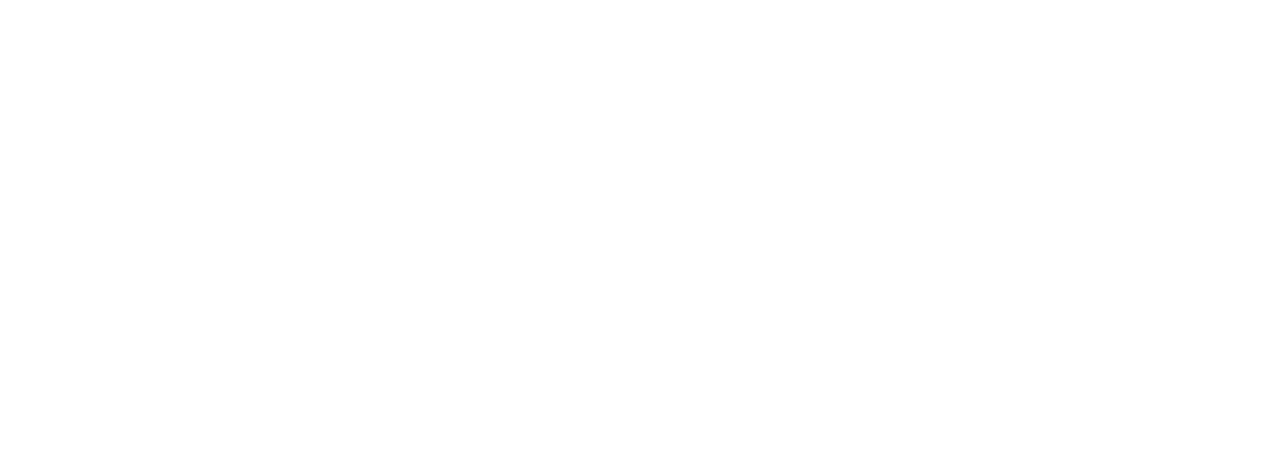
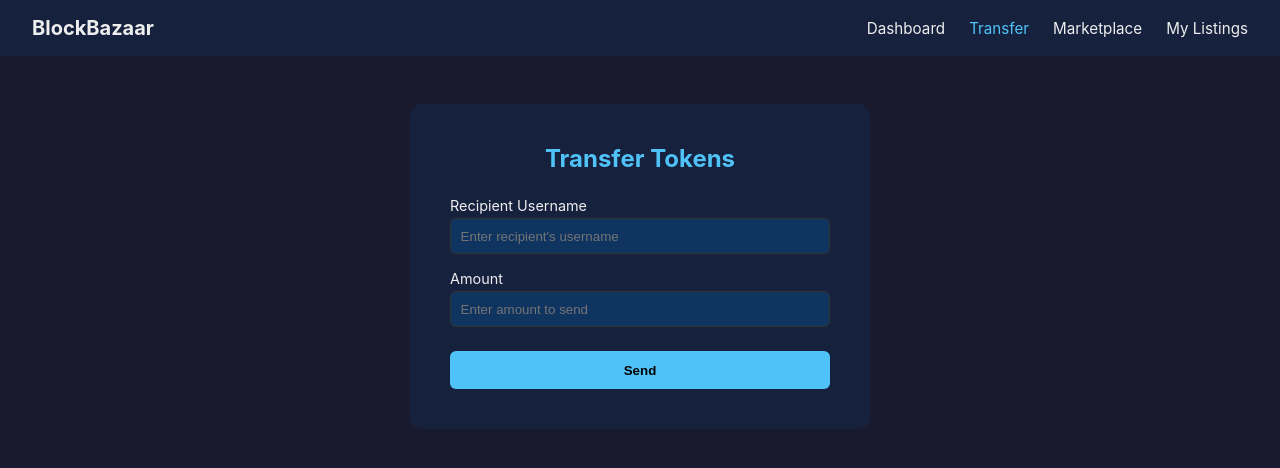
Before and after one commit to rig-gg/BlockBazaar, a React (Create React App) app in the folder frontend/: page /transfer in a window 1280 px wide. Before the commit this address had no page. Shown: the top 468 px of the page. Built offline with nearby package versions, Linux system fonts and the light colour scheme.

Commit message:
wip: add Transfer page (needs testing)

```diff
--- a/frontend/src/App.js
+++ b/frontend/src/App.js
@@ -2,6 +2,7 @@
 import Login from "./pages/Login";
 import Register from "./pages/Register";
 import Dashboard from "./pages/Dashboard";
+import Transfer from "./pages/Transfer";
 
 function App() {
   return (
@@ -11,6 +12,7 @@
         <Route path="/login" element={<Login />} />
         <Route path="/register" element={<Register />} />
         <Route path="/dashboard" element={<Dashboard />} />
+        <Route path="/transfer" element={<Transfer />} />
       </Routes>
     </BrowserRouter>
   );
--- /dev/null
+++ b/frontend/src/pages/Transfer.js
@@ -0,0 +1,163 @@
+import { useState } from "react";
+import Navbar from "../components/Navbar";
+
+function Transfer() {
+  const [recipientUsername, setRecipientUsername] = useState("");
+  const [amount, setAmount] = useState("");
+  const [error, setError] = useState("");
+  const [success, setSuccess] = useState("");
+  const [loading, setLoading] = useState(false);
+
+  const handleSubmit = async (e) => {
+    e.preventDefault();
+    setError("");
+    setSuccess("");
+
+    if (!recipientUsername.trim()) {
+      setError("Please enter a recipient username.");
+      return;
+    }
+    const numericAmount = Number(amount);
+    if (!amount || isNaN(numericAmount) || numericAmount <= 0) {
+      setError("Please enter an amount greater than 0.");
+      return;
+    }
+
+    setLoading(true);
+    try {
+      const token = localStorage.getItem("token");
+      const response = await fetch(
+        "http://localhost:8080/api/transactions/transfer",
+        {
+          method: "POST",
+          headers: {
+            "Content-Type": "application/json",
+            Authorization: `Bearer ${token}`,
+          },
+          body: JSON.stringify({
+            receiverUsername: recipientUsername,
+            amount: numericAmount,
+          }),
+        }
+      );
+
+      if (!response.ok) {
+        setError("Transfer failed. Please check the details and try again.");
+        return;
+      }
+
+      setSuccess("Transfer successful!");
+      setRecipientUsername("");
+      setAmount("");
+    } catch (err) {
+      setError("Cannot reach the server. Is the backend running?");
+    } finally {
+      setLoading(false);
+    }
+  };
+
+  return (
+    <div style={styles.page}>
+      <Navbar />
+
+      <div style={styles.content}>
+        <form onSubmit={handleSubmit} style={styles.card}>
+          <h2 style={styles.title}>Transfer Tokens</h2>
+
+          {error && <p style={styles.error}>{error}</p>}
+          {success && <p style={styles.success}>{success}</p>}
+
+          <label style={styles.label}>Recipient Username</label>
+          <input
+            style={styles.input}
+            type="text"
+            value={recipientUsername}
+            onChange={(e) => setRecipientUsername(e.target.value)}
+            placeholder="Enter recipient's username"
+          />
+
+          <label style={styles.label}>Amount</label>
+          <input
+            style={styles.input}
+            type="number"
+            value={amount}
+            onChange={(e) => setAmount(e.target.value)}
+            placeholder="Enter amount to send"
+          />
+
+          <button style={styles.button} type="submit" disabled={loading}>
+            {loading ? "Sending..." : "Send"}
+          </button>
+        </form>
+      </div>
+    </div>
+  );
+}
+
+const styles = {
+  page: {
+    minHeight: "100vh",
+    background: "#1a1a2e",
+    color: "#eee",
+  },
+  content: {
+    display: "flex",
+    justifyContent: "center",
+    padding: "3rem 1.5rem",
+  },
+  card: {
+    background: "#16213e",
+    padding: "2.5rem",
+    borderRadius: "12px",
+    width: "100%",
+    maxWidth: "380px",
+    display: "flex",
+    flexDirection: "column",
+    color: "#eee",
+  },
+  title: {
+    margin: 0,
+    marginBottom: "1.5rem",
+    textAlign: "center",
+    color: "#4fc3f7",
+  },
+  label: { marginBottom: "0.25rem", fontSize: "0.9rem" },
+  input: {
+    padding: "0.6rem",
+    marginBottom: "1rem",
+    borderRadius: "6px",
+    border: "1px solid #333",
+    background: "#0f3460",
+    color: "#fff",
+  },
+  button: {
+    padding: "0.7rem",
+    borderRadius: "6px",
+    border: "none",
+    background: "#4fc3f7",
+    color: "#000",
+    fontWeight: "bold",
+    cursor: "pointer",
+    marginTop: "0.5rem",
+  },
+  error: {
+    background: "#5c1a1a",
+    color: "#ffb3b3",
+    padding: "0.5rem",
+    borderRadius: "6px",
+    fontSize: "0.85rem",
+    textAlign: "center",
+    marginBottom: "1rem",
+  },
+  success: {
+    background: "#1a5c2a",
+    color: "#b3ffcc",
+    padding: "0.5rem",
+    borderRadius: "6px",
+    fontSize: "0.85rem",
+    textAlign: "center",
+    marginBottom: "1rem",
+  },
+};
+
+export default Transfer;
```
